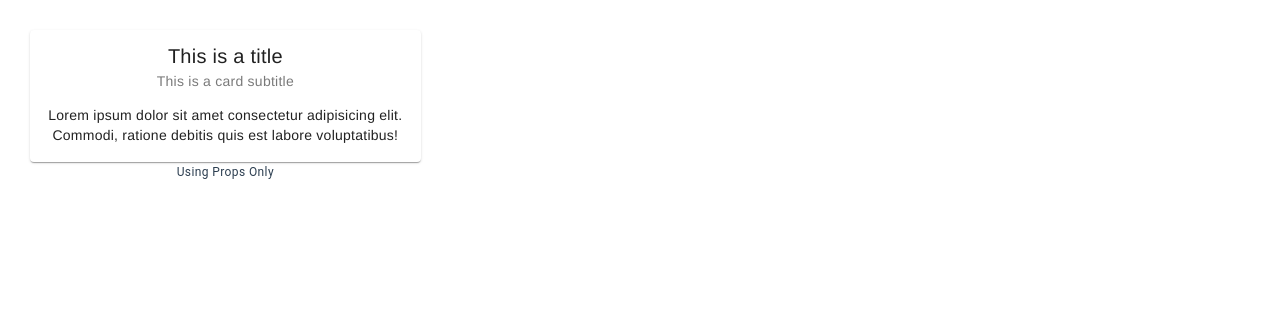
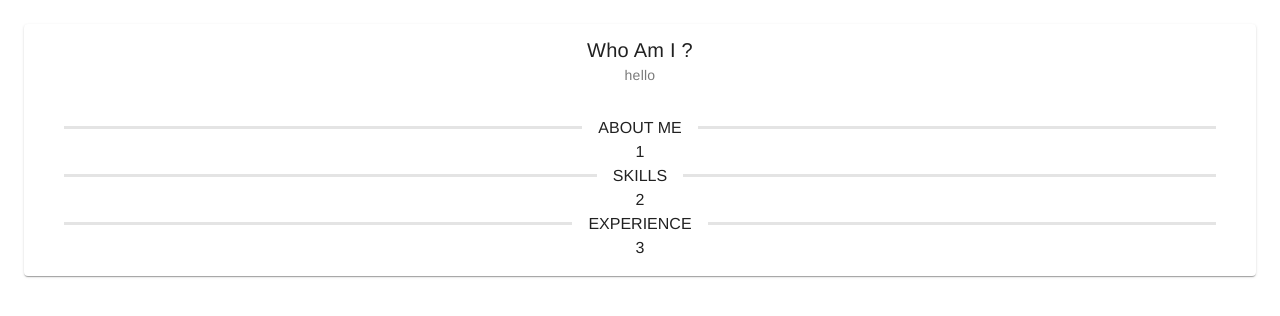
Before and after one commit to diangx/github.io-v2.0, a Vue app: page / in a window 1280 px wide. Shown: the top 316 px of the page. Built offline with nearby package versions, Linux system fonts and the light colour scheme.

Commit message:
add : init whoami page
- todo : sync value

```diff
--- a/src/App.vue
+++ b/src/App.vue
@@ -3,9 +3,12 @@
     <router-link to="/">Home</router-link> |
     <router-link to="/about">LOGIN</router-link>
   </nav> -->
-  <div style="padding:30px;">
+  <v-container
+    class="pa-6"
+    fluid
+  >
     <router-view/>
-  </div>
+  </v-container>
 </template>
 
 <style>
--- a/src/router/index.js
+++ b/src/router/index.js
@@ -4,7 +4,7 @@ const routes = [
   {
     path: '/',
     name: 'home',
-    component: () => import('../views/home/index.vue')
+    component: () => import('../views/index.vue')
   },
   // {
   //   path: '/about',
--- a/src/views/home/index.vue
+++ /dev/null
@@ -1,13 +0,0 @@
-<template>
-  <v-row>
-    <v-col cols="12" md="4">
-      <v-card
-        subtitle="This is a card subtitle"
-        text="Lorem ipsum dolor sit amet consectetur adipisicing elit. Commodi, ratione debitis quis est labore voluptatibus!"
-        title="This is a title"
-      ></v-card>
-
-      <div class="text-center text-caption">Using Props Only</div>
-    </v-col>
-  </v-row>
-</template>
--- /dev/null
+++ b/src/views/index.vue
@@ -0,0 +1,18 @@
+<template>
+  <whoami-page></whoami-page>
+</template>
+
+<script>
+import whoamiPage from './whoami/index.vue'
+
+export default {
+    components :{
+        whoamiPage
+    },
+    data() {
+        return {
+            name : "김지완"
+        }
+    },
+}
+</script>
--- /dev/null
+++ b/src/views/whoami/index.vue
@@ -0,0 +1,20 @@
+<template>
+  <v-row>
+    <v-col cols="12" md="12">
+        <v-card subtitle="hello" title="Who Am I ?">
+            <v-container
+                class="px-10"
+                fluid
+            >
+                <v-divider :thickness="3">ABOUT ME</v-divider>
+                1
+                <v-divider :thickness="3">SKILLS</v-divider>
+                2
+                <v-divider :thickness="3">EXPERIENCE</v-divider>
+                3
+            </v-container>
+        </v-card>
+      <!-- <div class="text-center text-caption">Using Props Only</div> -->
+    </v-col>
+  </v-row>
+</template>
```
